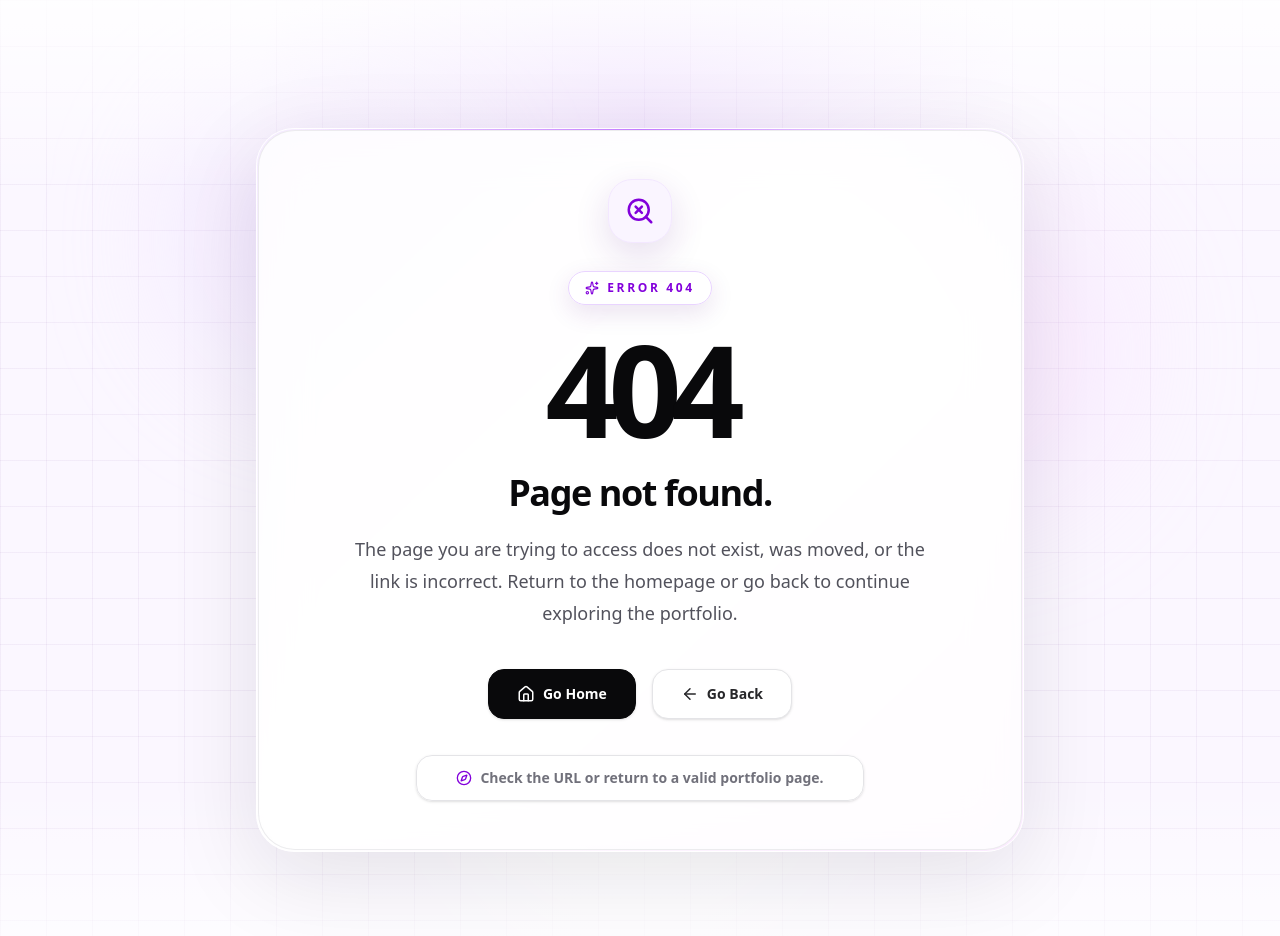
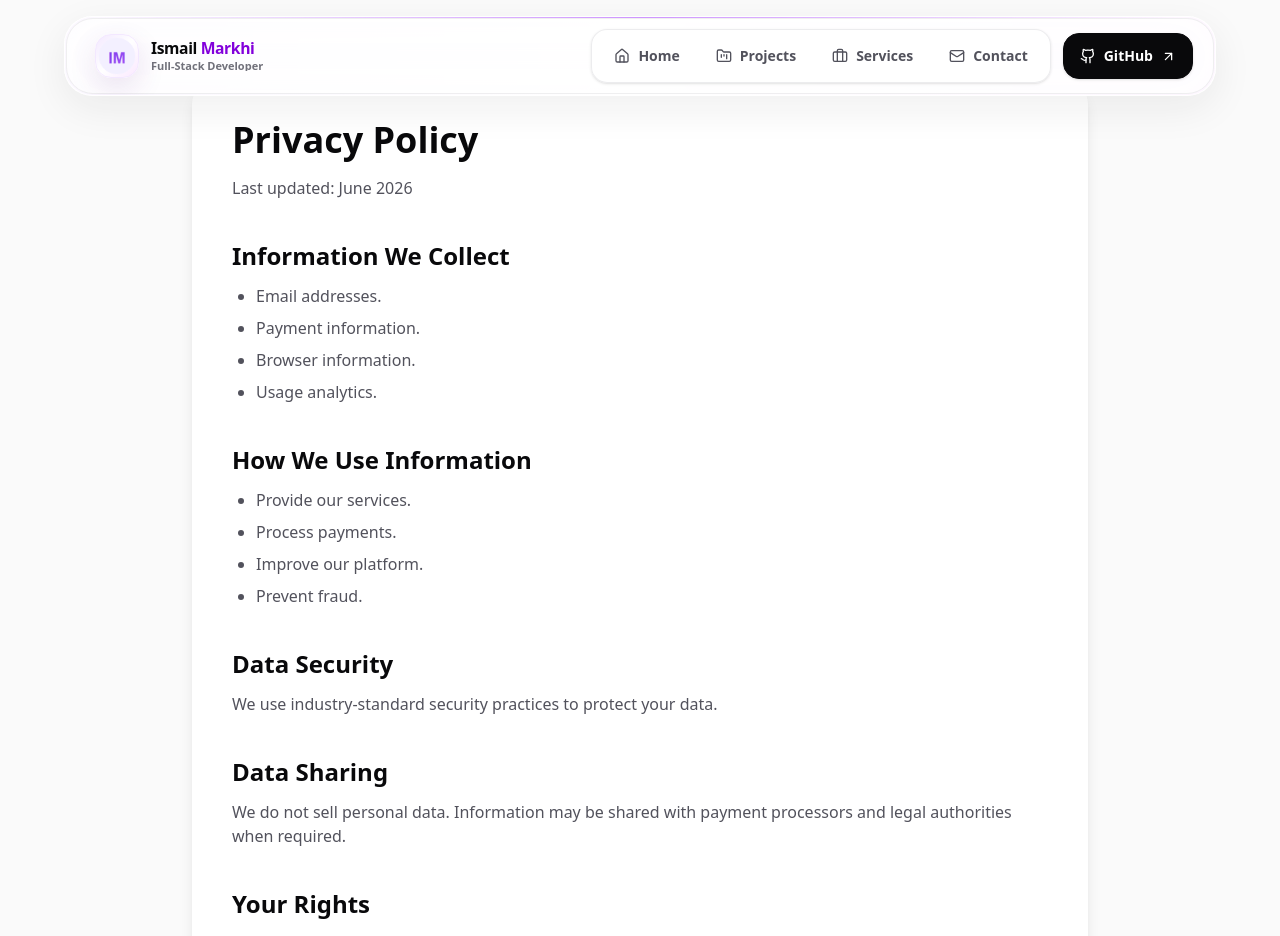
Before and after one commit to IsmailMarkhi/MyWorld, a React (Vite) app: page /privacy in a window 1280 px wide. Shown: the top 936 px of the page. Built offline with nearby package versions, Linux system fonts and the light colour scheme.

Commit message:
payment service

```diff
--- a/src/App.jsx
+++ b/src/App.jsx
@@ -3,6 +3,10 @@ import { Routes, Route, useLocation, matchRoutes } from "react-router-dom";
 
 import Navbar from "./components/layout/Navbar";
 import Footer from "./components/layout/Footer";
+
+import Terms from "./pages/Terms";
+import Privacy from "./pages/Privacy";
+import Refund from "./pages/Refund";
 
 const Home = lazy(() => import("./pages/Home"));
 const Projects = lazy(() => import("./pages/Projects"));
@@ -16,6 +20,9 @@ const appRoutes = [
   { path: "/services" },
   { path: "/projects" },
   { path: "/contact" },
+  { path: "/terms" },
+  { path: "/privacy" },
+  { path: "/refund" },
   { path: "/onelink-payments" },
 ];
 
@@ -52,6 +59,9 @@ const AppLayout = memo(function AppLayout() {
           <Route path="/onelink-payments" element={<OneLinkPayments />} />
           <Route path="/projects" element={<Projects />} />
           <Route path="/contact" element={<Contact />} />
+          <Route path="/terms" element={<Terms />} />
+          <Route path="/privacy" element={<Privacy />} />
+          <Route path="/refund" element={<Refund />} />
           <Route path="*" element={<NotFound />} />
         </Routes>
       </Suspense>
--- a/src/pages/OneLinkPayments.jsx
+++ b/src/pages/OneLinkPayments.jsx
@@ -16,6 +16,8 @@ export default function OneLinkPayments() {
 
   const [status, setStatus] = useState("idle");
   const [customerEmail, setCustomerEmail] = useState("");
+
+  const [acceptedTerms, setAcceptedTerms] = useState(false);
 
 
   const handleJoin = async () => {
@@ -36,6 +38,13 @@ export default function OneLinkPayments() {
       );
       return;
     }
+
+    if (!acceptedTerms) {
+  alert(
+    "Please accept the Terms and Privacy Policy."
+  );
+  return;
+}
 
     try {
       setLoading(true);
@@ -129,9 +138,65 @@ focus:ring-violet-100
 "
       />
 
+<div className="flex items-start gap-3 rounded-xl border border-zinc-200 bg-zinc-50 p-4">
+  <input
+    type="checkbox"
+    id="terms"
+    checked={acceptedTerms}
+    onChange={(e) =>
+      setAcceptedTerms(
+        e.target.checked
+      )
+    }
+    className="
+      mt-1
+      h-5
+      w-5
+      rounded
+      border-zinc-300
+      text-violet-600
+    "
+  />
+
+  <label
+    htmlFor="terms"
+    className="text-left text-sm text-zinc-600"
+  >
+    I agree to the{" "}
+    <a
+      href="/terms"
+      target="_blank"
+      className="
+        font-medium
+        text-violet-600
+        hover:underline
+      "
+    >
+      Terms of Service
+    </a>
+    {" "}and{" "}
+    <a
+      href="/privacy"
+      target="_blank"
+      className="
+        font-medium
+        text-violet-600
+        hover:underline
+      "
+    >
+      Privacy Policy
+    </a>
+    .
+  </label>
+</div>
+
       <button
         onClick={handleJoin}
-        disabled={loading || !email.trim()}
+        disabled={
+  loading ||
+  !email.trim() ||
+  !acceptedTerms
+}
         className="
 h-14
 rounded-xl
--- /dev/null
+++ b/src/pages/Privacy.jsx
@@ -0,0 +1,78 @@
+export default function Privacy() {
+  return (
+    <main className="min-h-screen bg-zinc-50 py-20">
+      <div className="mx-auto max-w-4xl rounded-3xl bg-white p-10 shadow-lg">
+        <h1 className="text-4xl font-bold">
+          Privacy Policy
+        </h1>
+
+        <p className="mt-4 text-zinc-600">
+          Last updated: June 2026
+        </p>
+
+        <div className="mt-10 space-y-10">
+          <section>
+            <h2 className="text-2xl font-semibold">
+              Information We Collect
+            </h2>
+
+            <ul className="mt-3 list-disc space-y-2 pl-6 text-zinc-600">
+              <li>Email addresses.</li>
+              <li>Payment information.</li>
+              <li>Browser information.</li>
+              <li>Usage analytics.</li>
+            </ul>
+          </section>
+
+          <section>
+            <h2 className="text-2xl font-semibold">
+              How We Use Information
+            </h2>
+
+            <ul className="mt-3 list-disc space-y-2 pl-6 text-zinc-600">
+              <li>Provide our services.</li>
+              <li>Process payments.</li>
+              <li>Improve our platform.</li>
+              <li>Prevent fraud.</li>
+            </ul>
+          </section>
+
+          <section>
+            <h2 className="text-2xl font-semibold">
+              Data Security
+            </h2>
+
+            <p className="mt-3 text-zinc-600">
+              We use industry-standard security
+              practices to protect your data.
+            </p>
+          </section>
+
+          <section>
+            <h2 className="text-2xl font-semibold">
+              Data Sharing
+            </h2>
+
+            <p className="mt-3 text-zinc-600">
+              We do not sell personal data.
+              Information may be shared with
+              payment processors and legal
+              authorities when required.
+            </p>
+          </section>
+
+          <section>
+            <h2 className="text-2xl font-semibold">
+              Your Rights
+            </h2>
+
+            <p className="mt-3 text-zinc-600">
+              You may request access, correction
+              or deletion of your personal data.
+            </p>
+          </section>
+        </div>
+      </div>
+    </main>
+  );
+}
--- /dev/null
+++ b/src/pages/Refund.jsx
@@ -0,0 +1,52 @@
+export default function Refund() {
+  return (
+    <main className="min-h-screen bg-zinc-50 py-20">
+      <div className="mx-auto max-w-4xl rounded-3xl bg-white p-10 shadow-lg">
+        <h1 className="text-4xl font-bold">
+          Refund Policy
+        </h1>
+
+        <p className="mt-4 text-zinc-600">
+          Last updated: June 2026
+        </p>
+
+        <div className="mt-10 space-y-10">
+          <section>
+            <h2 className="text-2xl font-semibold">
+              Subscription Cancellation
+            </h2>
+
+            <p className="mt-3 text-zinc-600">
+              Customers may cancel their
+              subscription at any time.
+            </p>
+          </section>
+
+          <section>
+            <h2 className="text-2xl font-semibold">
+              Refund Requests
+            </h2>
+
+            <p className="mt-3 text-zinc-600">
+              Refund requests submitted within
+              14 days of purchase are reviewed
+              on a case-by-case basis.
+            </p>
+          </section>
+
+          <section>
+            <h2 className="text-2xl font-semibold">
+              Exceptions
+            </h2>
+
+            <p className="mt-3 text-zinc-600">
+              Refunds may be denied in cases of
+              fraud, abuse, or violation of our
+              Terms of Service.
+            </p>
+          </section>
+        </div>
+      </div>
+    </main>
+  );
+}
--- /dev/null
+++ b/src/pages/Terms.jsx
@@ -0,0 +1,107 @@
+export default function Terms() {
+  return (
+    <main className="min-h-screen bg-zinc-50 py-20">
+      <div className="mx-auto max-w-4xl rounded-3xl bg-white p-10 shadow-lg">
+        <h1 className="text-4xl font-bold">
+          Terms of Service
+        </h1>
+
+        <p className="mt-4 text-zinc-600">
+          Last updated: June 2026
+        </p>
+
+        <div className="mt-10 space-y-10">
+          <section>
+            <h2 className="text-2xl font-semibold">
+              Acceptance of Terms
+            </h2>
+
+            <p className="mt-3 text-zinc-600">
+              By using OneLink, you agree to
+              these Terms of Service and all
+              applicable laws and regulations.
+            </p>
+          </section>
+
+          <section>
+            <h2 className="text-2xl font-semibold">
+              Service Description
+            </h2>
+
+            <p className="mt-3 text-zinc-600">
+              OneLink provides hosted payment
+              pages, payment links, subscription
+              management and analytics tools for
+              businesses and creators.
+            </p>
+          </section>
+
+          <section>
+            <h2 className="text-2xl font-semibold">
+              Subscription Billing
+            </h2>
+
+            <p className="mt-3 text-zinc-600">
+              Subscription plans are billed on
+              a recurring basis until cancelled
+              by the customer.
+            </p>
+          </section>
+
+          <section>
+            <h2 className="text-2xl font-semibold">
+              User Responsibilities
+            </h2>
+
+            <ul className="mt-3 list-disc space-y-2 pl-6 text-zinc-600">
+              <li>Provide accurate information.</li>
+              <li>Maintain account security.</li>
+              <li>
+                Comply with applicable laws.
+              </li>
+              <li>
+                Avoid fraudulent activities.
+              </li>
+            </ul>
+          </section>
+
+          <section>
+            <h2 className="text-2xl font-semibold">
+              Prohibited Activities
+            </h2>
+
+            <ul className="mt-3 list-disc space-y-2 pl-6 text-zinc-600">
+              <li>Fraud.</li>
+              <li>Money laundering.</li>
+              <li>Illegal products.</li>
+              <li>Unauthorized access.</li>
+            </ul>
+          </section>
+
+          <section>
+            <h2 className="text-2xl font-semibold">
+              Account Termination
+            </h2>
+
+            <p className="mt-3 text-zinc-600">
+              We reserve the right to suspend
+              or terminate accounts violating
+              these terms.
+            </p>
+          </section>
+
+          <section>
+            <h2 className="text-2xl font-semibold">
+              Limitation of Liability
+            </h2>
+
+            <p className="mt-3 text-zinc-600">
+              OneLink shall not be liable for
+              indirect or consequential damages.
+            </p>
+          </section>
+        </div>
+      </div>
+    </main>
+  );
+}
```
